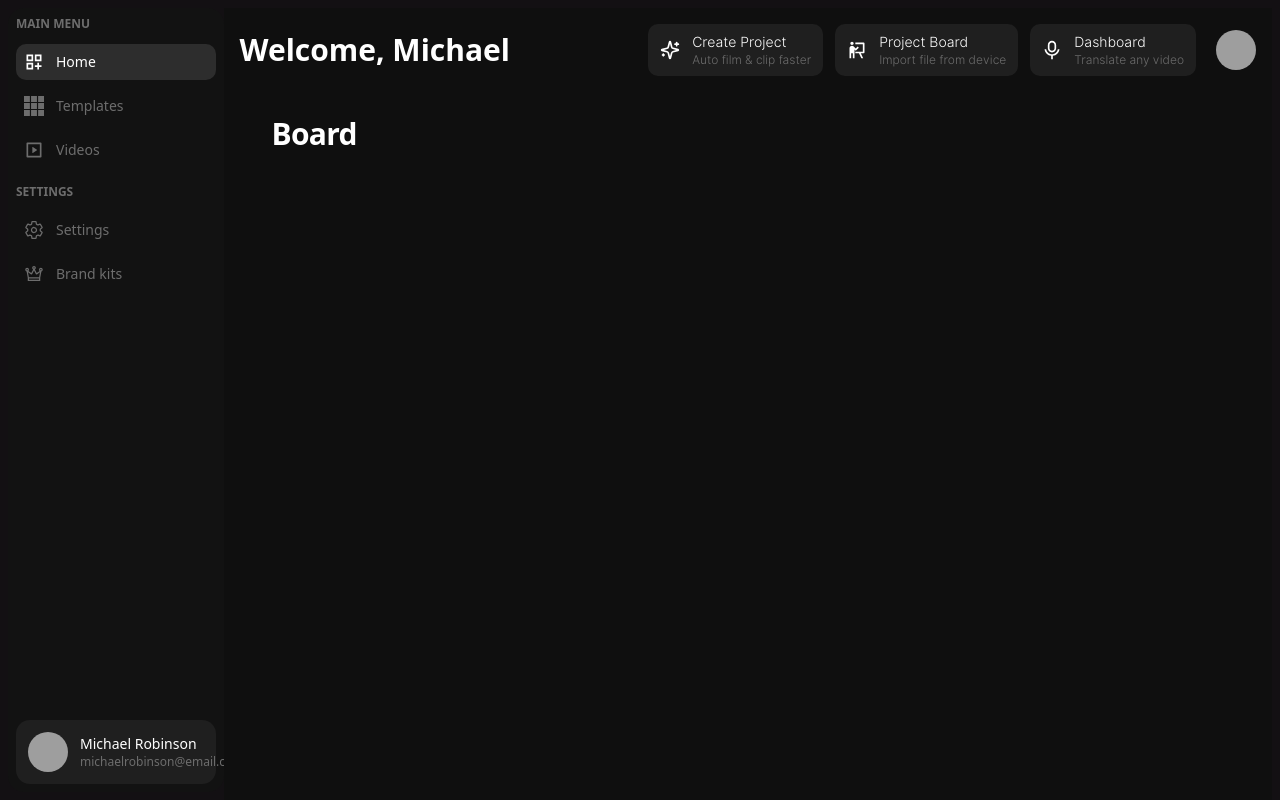
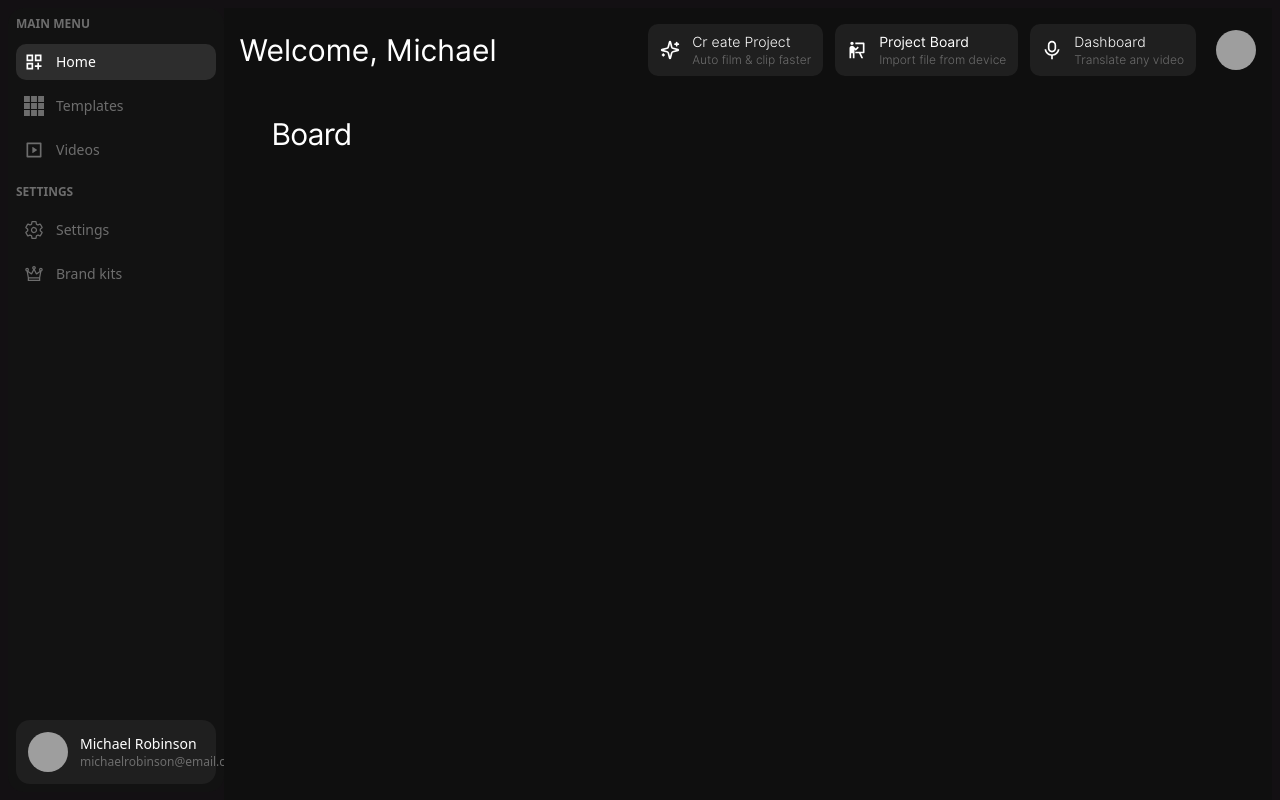
Before and after one commit to SaqibFarhanProgrammer/Doable-Task-Manager, a React (Vite) app: page /work/board in a window 1280 px wide. Built offline with nearby package versions, Linux system fonts and the light colour scheme; grey boxes are pictures that could not be loaded.

Commit message:
add files

```diff
--- a/src/App.css
+++ b/src/App.css
@@ -17,10 +17,9 @@ p {
 }
 
 .img {
-  background-image: linear-gradient( to top ,  black, #d7d7d7);
+  background-image: linear-gradient(to top, black, #d7d7d7);
   filter: drop-shadow(0 0 40px line);
   position: relative;
-
 }
 
 .img::after {
@@ -33,6 +32,18 @@ p {
   z-index: -1;
 }
 
-
 .project_card {
 }
+
+.heading {
+  font-family: "a";
+  font-weight: 700;
+}
+.normal {
+  font-family: "a";
+  font-weight: 500;
+}
+.para {
+  font-family: "a";
+  font-weight: 400;
+}
--- a/src/Web-App/main_navbar/Main_Navbar.tsx
+++ b/src/Web-App/main_navbar/Main_Navbar.tsx
@@ -7,31 +7,31 @@ function Main_Navbar() {
     <div className="w-full p-4 flex justify-between items-center ">
 
       <div>
-        <h1 className="text-3xl font-bold text-white">Welcome, Michael</h1>
+        <h1 className="text-3xl normal text-white">Welcome, Michael</h1>
       </div>
 
       <div className="flex items-center gap-3">
 
         <div className="flex items-center gap-3 bg-[#1F1F1F] py-2 px-3 rounded-lg cursor-pointer hover:bg-[#2D2D2D] transition-all duration-200">
           <LuSparkles className="text-white text-xl" />
-          <div>
-            <p className="text-white text-sm font-medium">Create Project</p>
-            <p className="text-[#6D6D6D] text-xs">Auto film & clip faster</p>
+          <div className="normal">
+            <p className="text-white text-sm ">Cr eate Project</p>
+            <p className="text-[#6D6D6D] normala'] text-xs">Auto film & clip faster</p>
           </div>
         </div>
 
         <div className="flex items-center gap-3 bg-[#1F1F1F] py-2 px-3 rounded-lg cursor-pointer hover:bg-[#2D2D2D] transition-all duration-200">
           <RiPresentationFill className="text-white text-xl" />
           <div>
-            <p className="text-white text-sm font-medium">Project Board</p>
+            <p className="text-white text-sm normal">Project Board</p>
             <p className="text-[#6D6D6D] text-xs">Import file from device</p>
           </div>
         </div>
 
-        <div className="flex items-center gap-3 bg-[#1F1F1F] py-2 px-3 rounded-lg cursor-pointer hover:bg-[#2D2D2D] transition-all duration-200">
+        <div className="flex items-center  gap-3 bg-[#1F1F1F] py-2 px-3 rounded-lg cursor-pointer hover:bg-[#2D2D2D] transition-all duration-200">
           <RiMicLine className="text-white text-xl" />
           <div>
-            <p className="text-white text-sm font-medium">Dashboard</p>
+            <p className="text-white text-sm normalm">Dashboard</p>
             <p className="text-[#6D6D6D] text-xs">Translate any video</p>
           </div>
         </div>
--- a/src/Web-App/management/sections/Board/Board.tsx
+++ b/src/Web-App/management/sections/Board/Board.tsx
@@ -2,7 +2,7 @@
 function Board() {
   return (
     <div className="px-12 flex flex-col gap-5 py-6">
-      <h1 className="text-3xl font-semibold mb-3 tracking-tight">Board</h1>
+      <h1 className="text-3xl normal mb-3 tracking-tight">Board</h1>
     </div>
   );
 }
--- a/src/Web-App/management/sections/Projects/Projects.tsx
+++ b/src/Web-App/management/sections/Projects/Projects.tsx
@@ -3,7 +3,7 @@ import Projects_card from "@/components/Projects_card";
 function Projects() {
   return (
     <div className="px-12 flex flex-col gap-5 py-6">
-      <h1 className="text-3xl font-semibold mb-3 tracking-tight">Projects</h1>
+      <h1 className="text-3xl normal mb-3 tracking-tight">Projects</h1>
 
       <Projects_card />
       <Projects_card />
--- a/src/components/Projects_card.tsx
+++ b/src/components/Projects_card.tsx
@@ -6,8 +6,8 @@ function Projects_card() {
     <div className="border border-zinc-800 rounded-2xl shadow-[0_4px_30px_rgba(0,0,0,0.6)] hover:shadow-[0_6px_35px_rgba(0,0,0,0.7)] transition-all duration-300 ease-out hover:scale-[1.01] h-[20vh] flex flex-col justify-between p-5">
       <div className="flex justify-between items-start">
         <div className="flex flex-col">
-          <h2 className="text-2xl font-semibold">Blog App</h2>
-          <p className="text-gray-400 text-xs mt-1 max-w-xl leading-snug line-clamp-2 pt-1">
+          <h2 className="text-2xl heading">Blog App</h2>
+          <p className="text-gray-400 text-xs mt-1 max-w-xl normal leading-snug line-clamp-2 pt-1">
             A modern blogging platform built with React and Node. Allows users
             to create, edit, and manage articles with a clean interface and
             real-time updates.
```
Also changed, not shown: src/Web-App/management/Main.tsx (+6 -8 lines).
